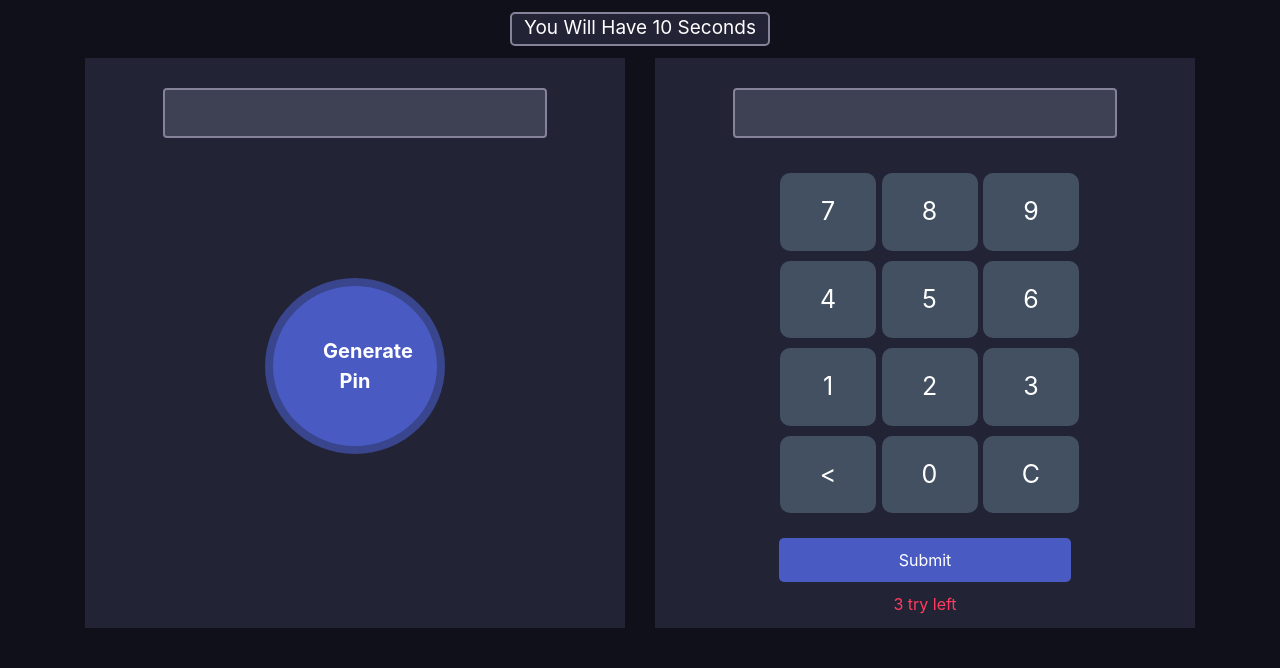
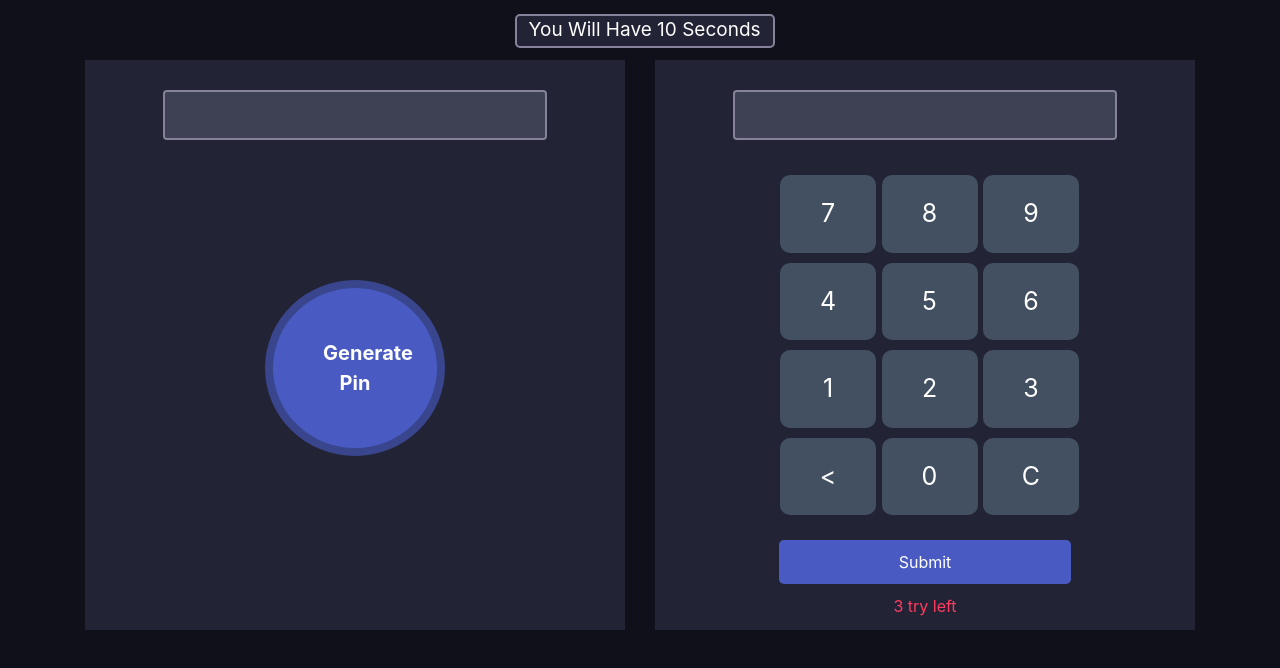
Before and after one commit to sangram186/pin-matcher, a plain HTML site: page index.html in a window 1280 px wide. Drawn offline with nearby package versions, Linux system fonts and the light colour scheme.

Commit message:
fix bugs

```diff
--- a/style.css
+++ b/style.css
@@ -4,6 +4,10 @@
 body {
     background: #10101B;
     height: 100vh;
+}
+.container{
+    padding-top: 60px;
+    position: relative;
 }
 
 .half-width {
@@ -117,9 +121,8 @@ color: #E0B612;
     color: #ffffff;
     font-size: 19px;
     background: #222436;
-    top: 2px;
-    left: 43%;
-    /* display: none; */
+    top: 14px;
+    left: 39%;
     border-radius: 5px;
-    margin: 12px auto;
+    position: absolute;
 }
```
